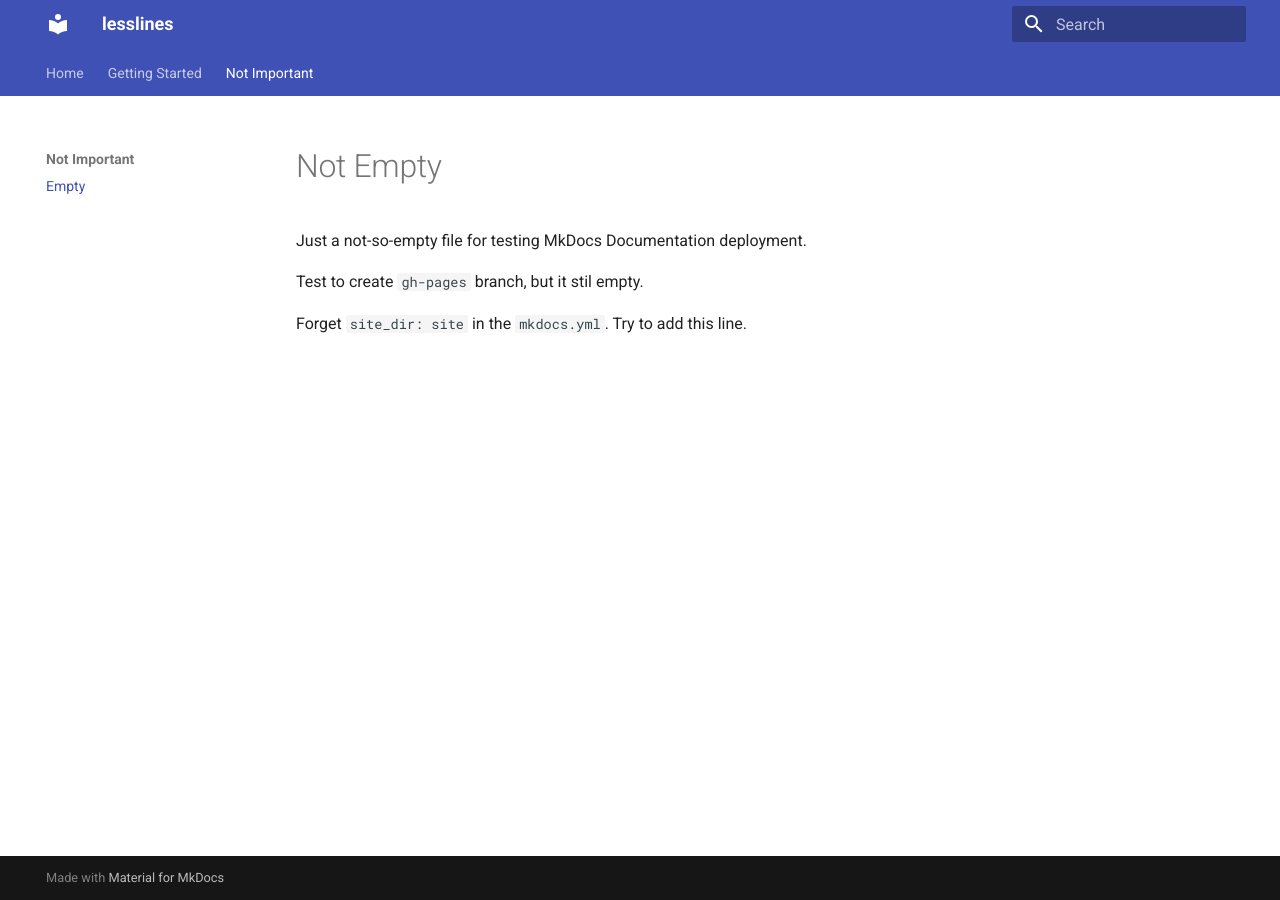
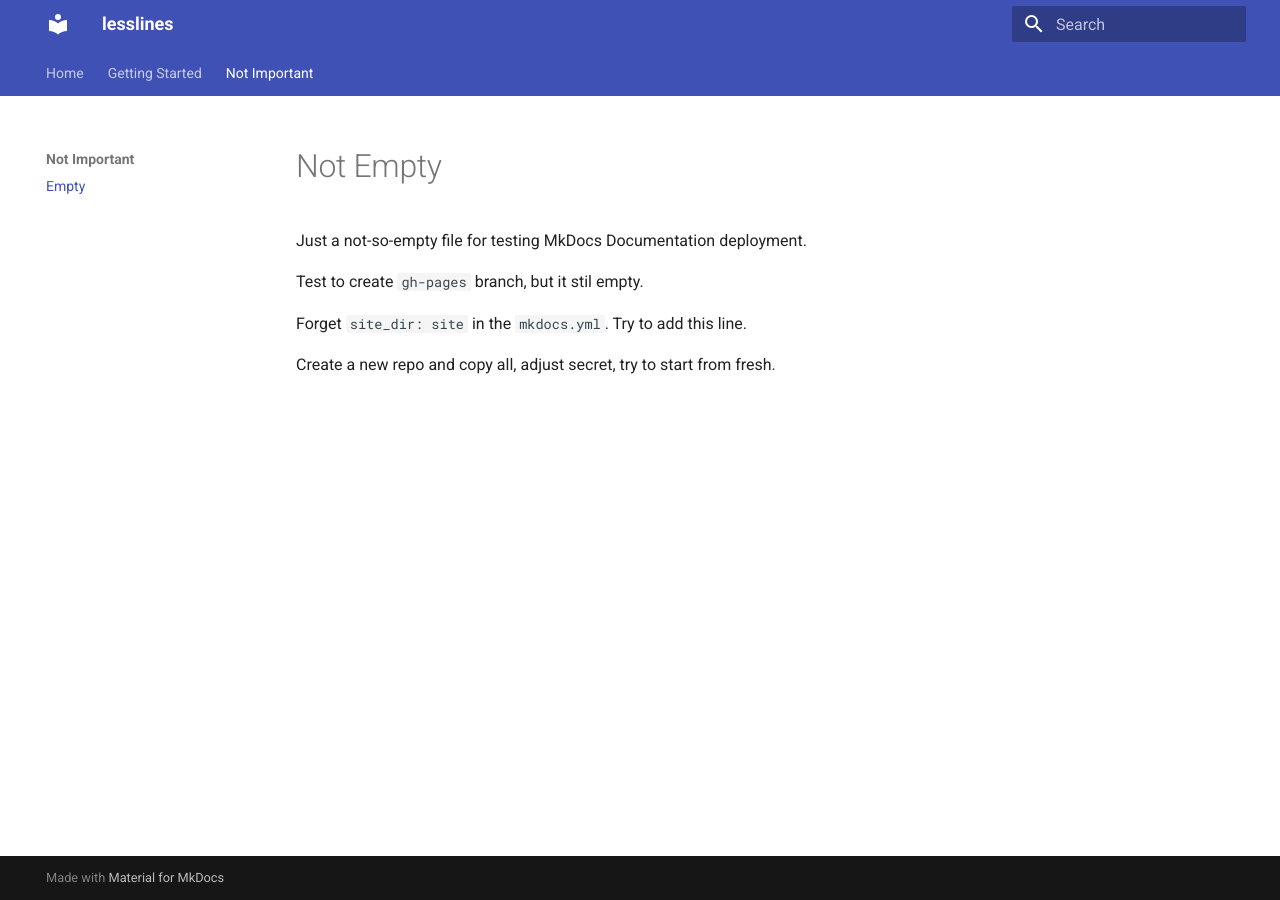
Before and after one commit to dudung/leli-test, an MkDocs documentation site: the page built from docs/empty.md, in a window 1280 px wide. Built offline with MkDocs 1.6.1 and Material for MkDocs 9.7.7, drawn with Linux system fonts in a browser that asks for light colours.

Commit message:
update docs

```diff
--- a/docs/empty.md
+++ b/docs/empty.md
@@ -5,3 +5,5 @@ Just a not-so-empty file for testing MkDocs Documentation deployment.
 Test to create `gh-pages` branch, but it stil empty.
 
 Forget `site_dir: site` in the `mkdocs.yml`. Try to add this line.
+
+Create a new repo and copy all, adjust secret, try to start from fresh.
```
